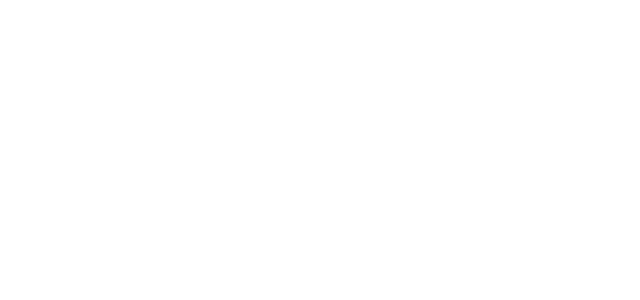
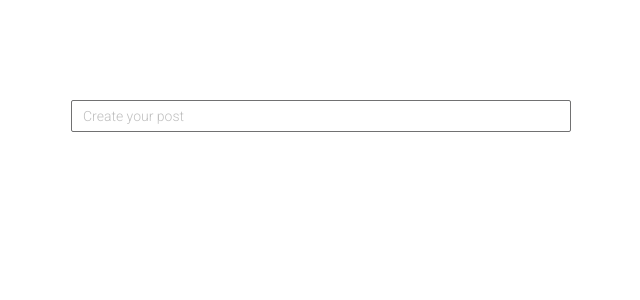
Before and after one commit to Arzakan-Porchkhidze/Posts, a React (Create React App) app: page / in a window 1280 px wide. Shown: the top 300 px of the page, without its empty margins (319-959 px from the left). Built offline with nearby package versions, Linux system fonts and the light colour scheme.

Commit message:
feat: add modal to create post

```diff
--- a/package.json
+++ b/package.json
@@ -6,6 +6,7 @@
     "@testing-library/jest-dom": "^5.16.0",
     "@testing-library/react": "^11.2.7",
     "@testing-library/user-event": "^12.8.3",
+    "antd": "^4.17.2",
     "react": "^17.0.2",
     "react-dom": "^17.0.2",
     "react-scripts": "4.0.3",
--- a/src/App.js
+++ b/src/App.js
@@ -1,7 +1,12 @@
 import React from "react";
+import Posts from "Js/Pages/Posts";
 
 function App() {
-	return <div className="App"></div>;
+	return (
+		<div className="App">
+			<Posts />
+		</div>
+	);
 }
 
 export default App;
--- /dev/null
+++ b/src/Js/Components/Modal.jsx
@@ -0,0 +1,20 @@
+import React from "react";
+import { Modal as AntdModal, Input } from "antd";
+
+const { TextArea } = Input;
+
+export default function Modal({ visible, onCancel, onOk, value }) {
+	return (
+		<AntdModal
+			wrapClassName="modal"
+			title="Create your post"
+			style={{ top: 100 }}
+			visible={visible}
+			okText="Post"
+			onCancel={onCancel}
+			onOk={onOk}
+		>
+			<TextArea rows={6} value={value} className="textarea" />
+		</AntdModal>
+	);
+}
--- /dev/null
+++ b/src/Js/Pages/Posts.jsx
@@ -0,0 +1,28 @@
+import React, { useState } from "react";
+import { Input } from "antd";
+import Modal from "Js/Components/Modal";
+
+export default function Posts() {
+	const [modalIsVisible, setModalIsVisible] = useState(false);
+
+	const cancelCreatePost = () => {
+		setModalIsVisible(false);
+	};
+
+	const openModal = () => {
+		setModalIsVisible(true);
+	};
+
+	return (
+		<div className="posts">
+			<div className="content">
+				<Input
+					placeholder="Create your post"
+					onClick={openModal}
+					className="input"
+				/>
+				<Modal visible={modalIsVisible} onCancel={cancelCreatePost} />
+			</div>
+		</div>
+	);
+}
--- /dev/null
+++ b/src/Sass/App.scss
@@ -0,0 +1,7 @@
+@import "antd/dist/antd.css";
+
+@import "./Global";
+
+@import "Pages/Posts";
+
+@import "Components/Modal";
--- /dev/null
+++ b/src/Sass/Components/Modal.scss
@@ -0,0 +1,24 @@
+.modal {
+	.ant-modal {
+		.ant-modal-content {
+			overflow: hidden;
+			border-radius: 6px;
+			.ant-modal-header {
+				.ant-modal-title {
+					font-weight: bold;
+				}
+			}
+			.ant-modal-body {
+				.textarea {
+					resize: none;
+				}
+			}
+			.ant-modal-footer {
+				padding: 10px 24px;
+				button {
+					font-weight: bold;
+				}
+			}
+		}
+	}
+}
--- /dev/null
+++ b/src/Sass/Global.scss
@@ -0,0 +1,8 @@
+@import url("https://fonts.googleapis.com/css2?family=Roboto:wght@300&display=swap");
+
+* {
+	font-family: "Roboto", sans-serif;
+	margin: 0;
+	padding: 0;
+	box-sizing: border-box;
+}
--- /dev/null
+++ b/src/Sass/Pages/Posts.scss
@@ -0,0 +1,13 @@
+.posts {
+	width: 100%;
+	height: 100%;
+	display: flex;
+	justify-content: center;
+	margin-top: 100px;
+	.content {
+		.input {
+			width: 500px;
+			border: 1px solid #717172;
+		}
+	}
+}
--- a/src/index.js
+++ b/src/index.js
@@ -2,6 +2,7 @@ import React from "react";
 import ReactDOM from "react-dom";
 import App from "./App";
 import reportWebVitals from "./reportWebVitals";
+import "Sass/App.scss";
 
 ReactDOM.render(
 	<React.StrictMode>
```
Also changed, not shown: jsconfig.json (added, +7 -0 lines), 1 other file (tests, documents, lock files or other folders).
